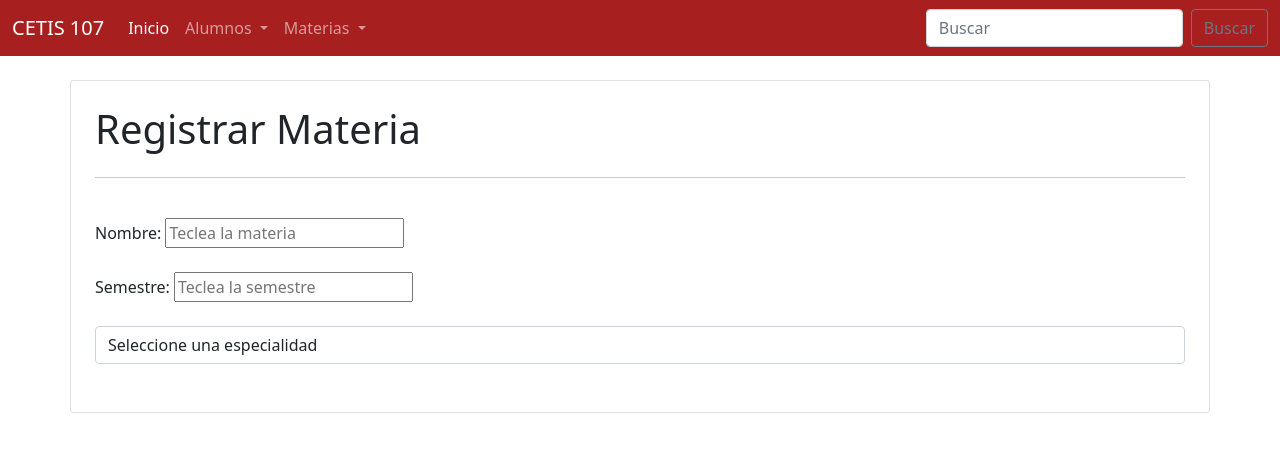
After one commit to PauletBeltran/webybasededatos2023, a PHP site: page /RegistrarMaterias.php in a window 1280 px wide. The commit adds this page. Shown: the top 452 px of the page. Run offline with PHP 8.4, Linux system fonts and the light colour scheme; some libraries are stand-ins or nearby versions.

Commit message:
06/11/23

```diff
--- /dev/null
+++ b/Parcial3/RegistrarMaterias.php
@@ -0,0 +1,43 @@
+<!DOCTYPE html>
+<html lang="en">
+<head>
+    <meta charset="UTF-8">
+    <meta name="viewport" content="width=device-width, initial-scale=1.0">
+    <title>Document</title>
+    <link rel="stylesheet" href="css/bootstrap.css">
+    <script src="code.jquery.com_jquery-3.7.1"></script>
+</head>
+<body>
+    <?php include 'menu.php' ?>
+
+    <div class="container"><br>
+        <div class="row">
+            <div class="col-12 card p-4">
+                <h1>Registrar Materia</h1><hr><br>
+                <form action="">
+                    <div class="form-group">
+                        <label for="nombre">Nombre:</label>
+                        <input type="text" calss="form-control" name="nombre" placeholder="Teclea la materia">
+                    </div><br>
+                    <div class="form-group">
+                    <label for="nombre">Semestre:</label>
+                        <input type="text" calss="form-control" name="semestre" placeholder="Teclea la semestre">
+                    </div><br>
+                    <div class="form-group">
+                        <select name="especialidad" class="form-control">
+                            <option value="">Seleccione una especialidad</option>
+                            <option value="PROGRAMACION">PROGRAMACION</option>
+                            <option value="CONTABILIDAD">CONTABILIDAD</option>
+                            <option value="OFIMATICA">OFIMATICA</option>
+                            <option value="CONSTRUCCION">CONSTRUCCION</option>
+                            <option value="ELECTRONICA">ELECTRONICA</option>
+                        </select>
+                    </div><br>
+                </div>
+            </div>
+         </div>
+
+
+<script src="js/bootstrap.js"></script>
+</body>
+</html>
--- a/Parcial3/menu.php
+++ b/Parcial3/menu.php
@@ -11,7 +11,7 @@
         </li>
         <li class="nav-item dropdown">
           <a class="nav-link dropdown-toggle" href="#" id="navbarDropdown" role="button" data-bs-toggle="dropdown" aria-expanded="false">
-            Opciones
+            Alumnos
           </a>
           <ul class="dropdown-menu" aria-labelledby="navbarDropdown">
             <li><a class="dropdown-item" href="inicio.php">Inicio</a></li>
@@ -20,7 +20,21 @@
             <li><a class="dropdown-item" href="RegistrarAlumno.php">Registar alumno</a></li>
           </ul>
         </li>
+
+        <li class="nav-item dropdown">
+          <a class="nav-link dropdown-toggle" href="#" id="navbarDropdown" role="button" data-bs-toggle="dropdown" aria-expanded="false">
+            Materias
+          </a>
+          <ul class="dropdown-menu" aria-labelledby="navbarDropdown">
+            <li><a class="dropdown-item" href="inicio.php">Inicio</a></li>
+            <li><a class="dropdown-item" href="ConsultarMaterias.php">Consultar Materia</a></li>
+            <li><hr class="dropdown-divider"></li>
+            <li><a class="dropdown-item" href="RegistrarMaterias.php">Registar Materia</a></li>
+          </ul>
+        </li>
       </ul>
+      </ul>
+
       <form class="d-flex">
         <input class="form-control me-2" type="search" placeholder="Buscar" aria-label="Search">
         <button class="btn btn-outline-secondary" type="submit">Buscar</button>
```
Also changed, not shown: Parcial3/cetis107.sql (added, +103 -0 lines), Parcial3/conexion.php (+7 -5 lines).
